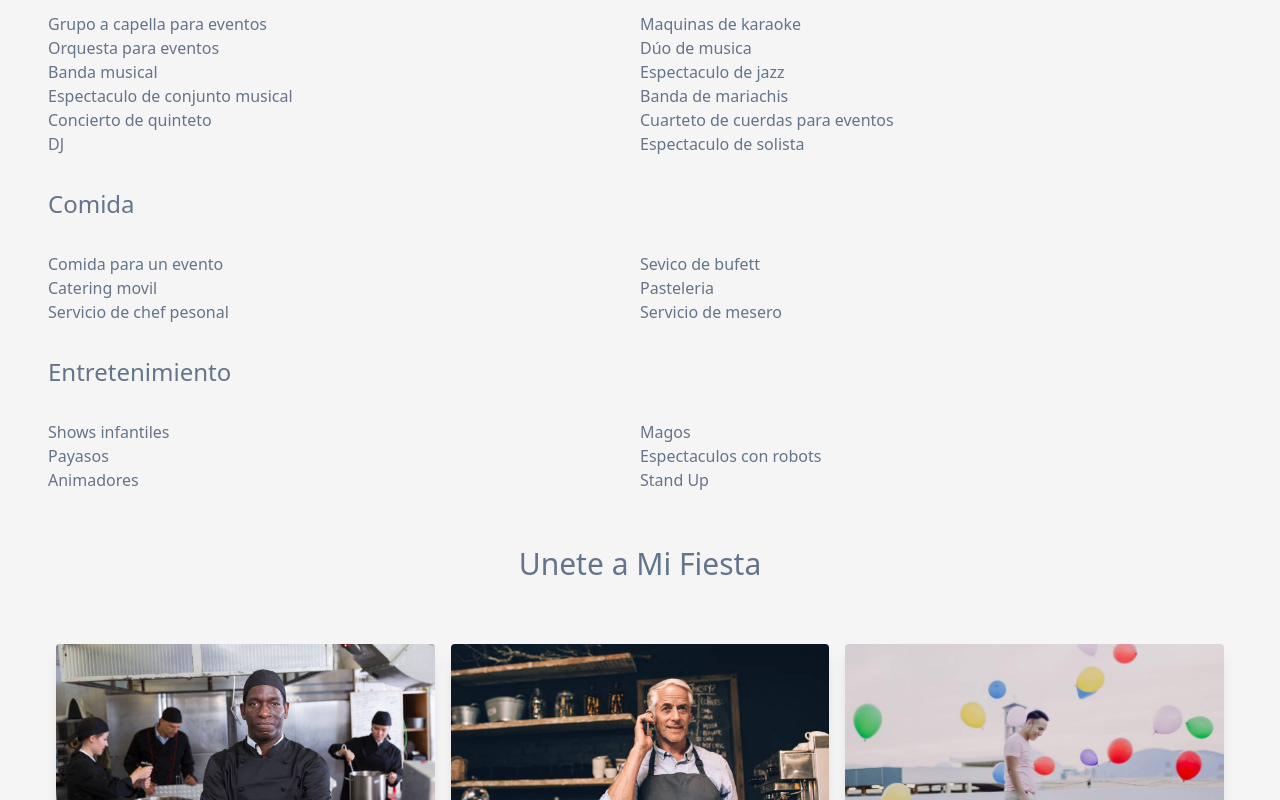
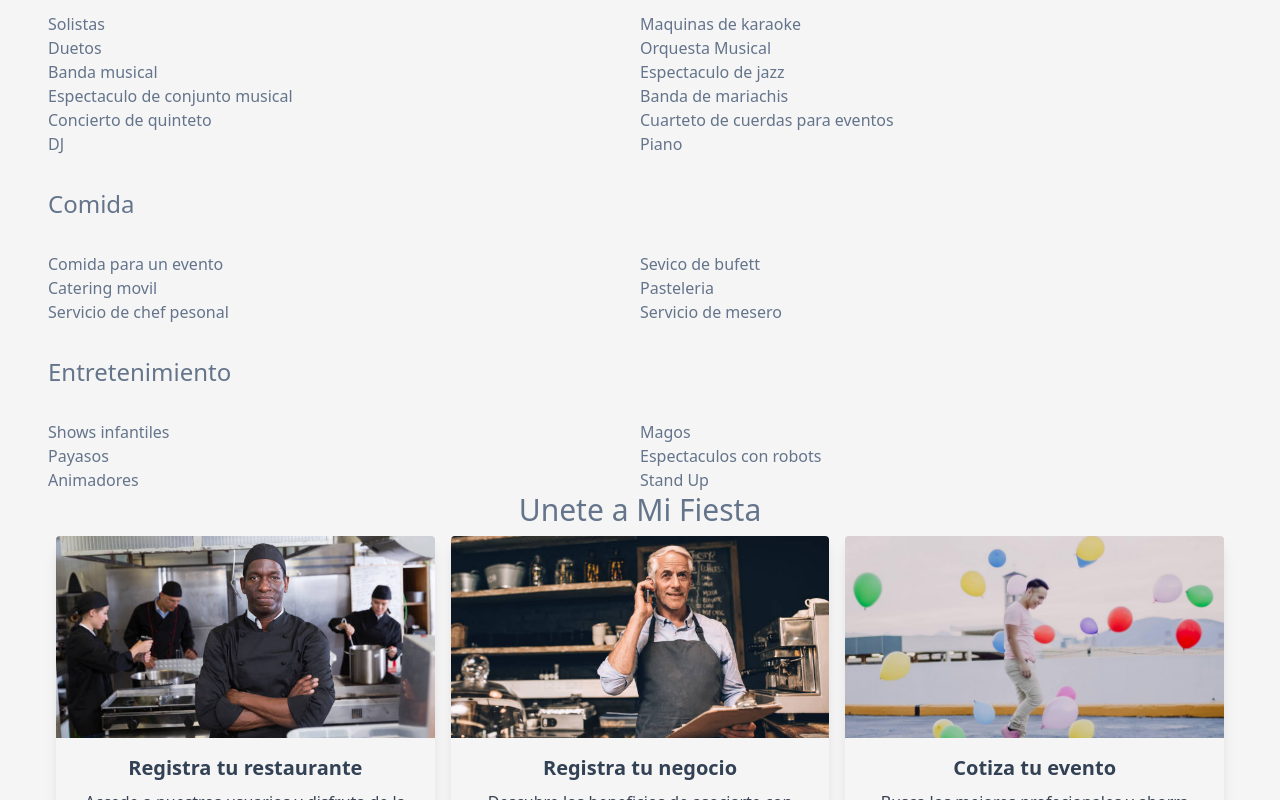
Before and after one commit to Abyblackmouth/Mi_Fiesta-Client, a Next.js app: page /landing in a window 1280 px wide. Shown: the part 1440-2240 px from the top of the page. Built offline with nearby package versions, Linux system fonts and the light colour scheme.

Commit message:
bug card section

```diff
--- a/pages/landing.jsx
+++ b/pages/landing.jsx
@@ -14,7 +14,7 @@ export default function landing () {
         'w-full',
         'justify-end ',
         )}>
-          <img className="" src="/Logo.png" alt="" />
+          <img className="ml-2" src="/Logo.png" alt="" />
           <div className="flex justify-end items-center text-sm text-[#385890] font-bold gap-6 mr-16">
             <a href="">Explora</a>
             <a href="">Registrate como proveedor</a>
@@ -103,8 +103,8 @@ export default function landing () {
                 <div className="flex flex-row">
                     <div className="w-1/2">
                         <ol>
-                            <li className="text-slate-500 hover:text-blue-400">Grupo a capella para eventos</li>
-                            <li className="text-slate-500 hover:text-blue-400">Orquesta para eventos</li>
+                            <li className="text-slate-500 hover:text-blue-400">Solistas</li>
+                            <li className="text-slate-500 hover:text-blue-400">Duetos</li>
                             <li className="text-slate-500 hover:text-blue-400">Banda musical</li>
                             <li className="text-slate-500 hover:text-blue-400">Espectaculo de conjunto musical</li>
                             <li className="text-slate-500 hover:text-blue-400">Concierto de quinteto</li>
@@ -113,11 +113,11 @@ export default function landing () {
                     </div>
                     <ol>
                         <li className="text-slate-500 hover:text-blue-400">Maquinas de karaoke</li>
-                        <li className="text-slate-500 hover:text-blue-400">Dúo de musica</li>
+                        <li className="text-slate-500 hover:text-blue-400">Orquesta Musical</li>
                         <li className="text-slate-500 hover:text-blue-400">Espectaculo de jazz</li>
                         <li className="text-slate-500 hover:text-blue-400">Banda de mariachis</li>
                         <li className="text-slate-500 hover:text-blue-400">Cuarteto de cuerdas para eventos</li>
-                        <li className="text-slate-500 hover:text-blue-400">Espectaculo de solista</li>
+                        <li className="text-slate-500 hover:text-blue-400">Piano</li>
                     </ol>
                 </div>
             </section>
@@ -164,11 +164,11 @@ export default function landing () {
                     </div>
                 </div>
             </section>
-            <h1 className="flex justify-center items-center h-36 text-slate-500 text-3xl">Unete a Mi Fiesta</h1>
+            <h1 className="flex justify-center items-center text-slate-500 text-3xl">Unete a Mi Fiesta</h1>
 
             <section className="flex justify-center w-full text-center">
                 <div className="max-w-sm rounded overflow-hidden shadow-lg w-1/3 m-2 text-slate-700">
-                    <img className="w-full" src="/cardsHome/Chef.jpg" alt="Chef"/>
+                    <img className="w-full md:h-1/2 md:object-cover" src="/cardsHome/Chef.jpg" alt="Chef"/>
                     <div class="px-6 py-4">
                         <div class="font-bold text-xl mb-2">Registra tu restaurante</div>
                         <p class="text-gray-700 text-base">
@@ -181,20 +181,21 @@ export default function landing () {
                 </div>
 
                 <div className="max-w-sm rounded overflow-hidden shadow-lg w-1/3 m-2 text-slate-700">
-                    <img className="w-full" src="/cardsHome/Negocio-1.jpg" alt="Persona en su negocio"/>
+                    <img className="w-full md:h-1/2 md:object-cover" src="/cardsHome/Negocio-1.jpg" alt="Persona en su negocio"/>
                     <div class="px-6 py-4">
                         <div class="font-bold text-xl mb-2">Registra tu negocio</div>
                         <p class="text-gray-700 text-base">
                         Descubre los beneficios de asociarte con MiFiesta para impulzar tus ventas.
                         </p>
-                    </div>
-                    <div class="px-6 pt-1 pb-2">
+                        <div class="px-6 pt-1 pb-2">
                         <Button etiqueta='SABER MAS'style='text-xs'></Button>
                     </div>
+                    </div>
+
                 </div>
 
                 <div className="max-w-sm rounded overflow-hidden shadow-lg w-1/3 m-2 text-slate-700">
-                    <img className="w-full" src="/cardsHome/PersonaGlobos.jpeg" alt="Persona con globos"/>
+                    <img className="w-full md:h-1/2 md:object-cover" src="/cardsHome/PersonaGlobos.jpeg" alt="Persona con globos"/>
                     <div class="px-6 py-4">
                         <div class="font-bold text-xl mb-2">Cotiza tu evento</div>
                         <p class="text-gray-700 text-base">
```
